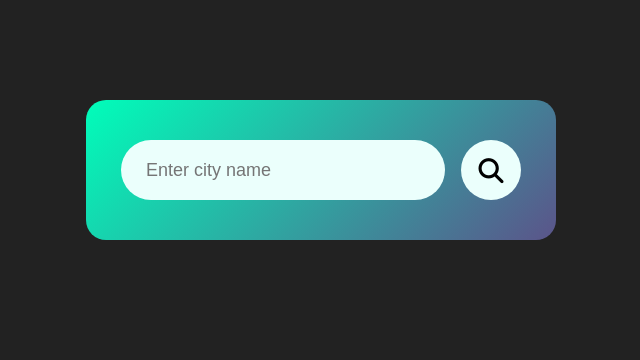
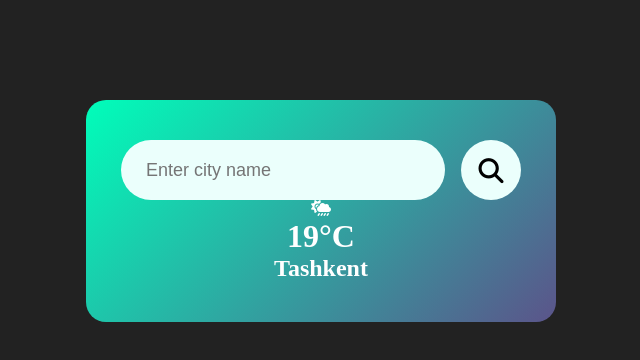
Before and after one commit to ramziddinolimov/weather_js, a plain HTML site: page index.html in a window 1280 px wide. Shown: the whole page, without its empty margins (319-959 px from the left). Drawn offline with Linux system fonts and the light colour scheme.

Commit message:
city and temp

```diff
--- a/index.html
+++ b/index.html
@@ -14,6 +14,11 @@
             <input type="text" placeholder="Enter city name" spellcheck="false">
             <button> <i class="fa-solid fa-search"></i></button>
         </div>
+        <div class="weather">
+            <i class="fa-solid fa-cloud-sun-rain"></i>
+            <h1 class="temp">19°C</h1>
+            <h2 class="city">Tashkent</h2>
+        </div>
     </div>
 
 
```
